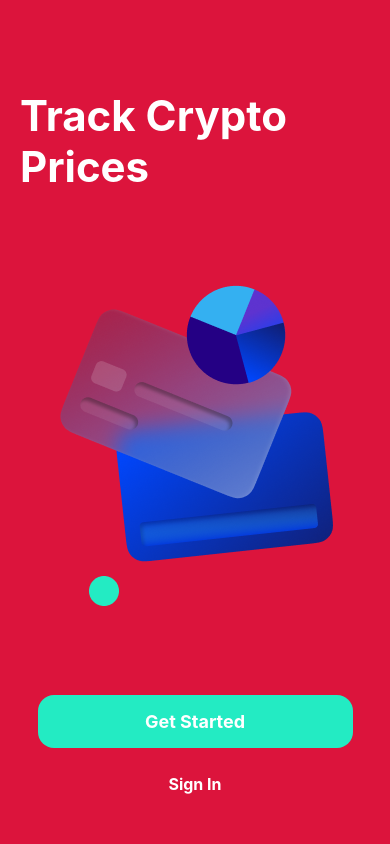
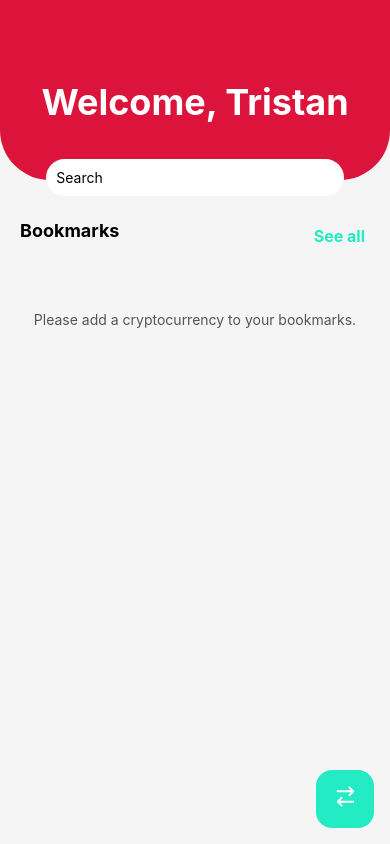
Before and after one commit to brunomztt/CriptoCompany, a React Native app: screen /HomeScreen in a window 390 px wide. Built offline with nearby package versions, Linux system fonts and the light colour scheme.

Commit message:
HomeScreen

```diff
--- a/App.tsx
+++ b/App.tsx
@@ -1,25 +1,60 @@
-import React from 'react';
+import React, { useEffect, useState } from 'react';
 import { NavigationContainer } from '@react-navigation/native';
 import { createStackNavigator } from '@react-navigation/stack';
+import AsyncStorage from '@react-native-async-storage/async-storage';
 import LoginScreen from './src/pages/LoginScreen';
 import PinScreen from './src/pages/PinScreen';
 import FirstAcess from './src/pages/FirstAcess';
 import SetAlertsScreen from './src/pages/SetAlertsScreen';
 import ManagePortifolioScreen from './src/pages/ManagePortifolioScreen';
 import StaySecureScreen from './src/pages/StaySecureScreen';
+import HomeScreen from './src/pages/HomeScreen';
+import CryptoScreen from './src/pages/CryptoScreen';
+import CryptoDetailsScreen from './src/pages/CryptoDetailsScreen';
 
 const Stack = createStackNavigator();
 
 const App = () => {
+  const [isFirstAccess, setIsFirstAccess] = useState<boolean | null>(null);
+
+  useEffect(() => {
+    const checkFirstAccess = async () => {
+      try {
+        const hasSeenFirstAccess = await AsyncStorage.getItem('hasSeenFirstAccess');
+        if (hasSeenFirstAccess === null) {
+          setIsFirstAccess(true);
+        } else {
+          setIsFirstAccess(false);
+        }
+      } catch (error) {
+        console.error('Erro ao verificar o primeiro acesso', error);
+      }
+    };
+
+    checkFirstAccess();
+  }, []);
+
+  const handleFirstAccessComplete = async () => {
+    await AsyncStorage.setItem('hasSeenFirstAccess', 'true');
+    setIsFirstAccess(false);
+  };
+
+  if (isFirstAccess === null) {
+    return null;
+  }
+
   return (
     <NavigationContainer>
-      <Stack.Navigator initialRouteName="FirstAcess" screenOptions={{ headerShown: false }}>
-        <Stack.Screen name="FirstAcess" component={FirstAcess} />
+      <Stack.Navigator initialRouteName={isFirstAccess ? "FirstAcess" : "LoginScreen"} screenOptions={{ headerShown: false }}>
+        <Stack.Screen name="FirstAcess" component={FirstAcess} initialParams={{ onComplete: handleFirstAccessComplete }} />
         <Stack.Screen name="SetAlertsScreen" component={SetAlertsScreen} />
-        <Stack.Screen name="ManagePortifolioScreen" component={ManagePortifolioScreen}/>
-        <Stack.Screen name="StaySecureScreen" component={StaySecureScreen}/>
+        <Stack.Screen name="ManagePortifolioScreen" component={ManagePortifolioScreen} />
+        <Stack.Screen name="StaySecureScreen" component={StaySecureScreen} />
         <Stack.Screen name="LoginScreen" component={LoginScreen} />
         <Stack.Screen name="PinScreen" component={PinScreen} />
+        <Stack.Screen name="HomeScreen" component={HomeScreen} />
+        <Stack.Screen name="CryptoScreen" component={CryptoScreen} />
+        <Stack.Screen name="CryptoDetailsScreen" component={CryptoDetailsScreen} options={{ title: 'Detalhes da Moeda' }} />
       </Stack.Navigator>
     </NavigationContainer>
   );
--- /dev/null
+++ b/src/pages/HomeScreen/index.tsx
@@ -0,0 +1,131 @@
+import React, { useEffect, useState } from 'react';
+import { View, Text, FlatList, Image, TouchableOpacity, TextInput, ActivityIndicator, Alert, RefreshControl } from 'react-native';
+import AsyncStorage from '@react-native-async-storage/async-storage';
+import styles from './style';
+import defaultstyles from '../../global/defaultstyle';
+import { SvgXml } from 'react-native-svg';
+
+const HomeScreen = ({ navigation }: { navigation: any }) => {
+  const [favoriteCryptos, setFavoriteCryptos] = useState<any[]>([]);
+  const [loading, setLoading] = useState(true);
+  const [refreshing, setRefreshing] = useState(false);
+  const ArrowTransferSvg = `
+  <svg width="31" height="31" viewBox="0 0 31 31" fill="none" xmlns="http://www.w3.org/2000/svg">
+  <path fill-rule="evenodd" clip-rule="evenodd" d="M23.935 11.0182C24.3133 10.6399 24.3133 10.0265 23.935 9.64816L20.06 5.77316C19.6817 5.39484 19.0683 5.39484 18.69 5.77316C18.3117 6.15148 18.3117 6.76486 18.69 7.14318L20.9112 9.36442L7.75 9.36442C7.21498 9.36442 6.78125 9.79815 6.78125 10.3332C6.78125 10.8682 7.21498 11.3019 7.75 11.3019L20.9112 11.3019L18.69 13.5232C18.3117 13.9015 18.3117 14.5149 18.69 14.8932C19.0683 15.2715 19.6817 15.2715 20.06 14.8932L23.935 11.0182ZM7.06499 19.9815C6.68667 20.3598 6.68667 20.9732 7.06499 21.3515L10.94 25.2265C11.3183 25.6048 11.9317 25.6048 12.31 25.2265C12.6883 24.8482 12.6883 24.2348 12.31 23.8565L10.0888 21.6353L23.25 21.6353C23.785 21.6353 24.2188 21.2015 24.2188 20.6665C24.2188 20.1315 23.785 19.6978 23.25 19.6978H10.0888L12.31 17.4765C12.6883 17.0982 12.6883 16.4848 12.31 16.1065C11.9317 15.7282 11.3183 15.7282 10.94 16.1065L7.06499 19.9815Z" fill="white"/>
+  </svg>
+  `;
+
+  useEffect(() => {
+    fetchFavoriteCryptos();
+  }, []);
+
+  const fetchFavoriteCryptos = async () => {
+    try {
+      setLoading(true);
+      const favorites = await AsyncStorage.getItem('favorites');
+      if (favorites) {
+        const favoriteIds = JSON.parse(favorites);
+
+        if (favoriteIds.length > 0) {
+          const response = await fetch(
+            `https://api.coingecko.com/api/v3/coins/markets?vs_currency=brl&ids=${favoriteIds.join(
+              ','
+            )}`
+          );
+          const data = await response.json();
+
+          const formattedData = data.map((item: any) => ({
+            id: item.id,
+            name: item.name,
+            price: item.current_price,
+            iconUrl: item.image,
+          }));
+
+          setFavoriteCryptos(formattedData);
+        }
+      }
+    } catch (error) {
+      console.error('Erro ao buscar moedas favoritas:', error);
+      Alert.alert('Erro', 'Não foi possível carregar suas moedas favoritas.');
+    } finally {
+      setLoading(false);
+      setRefreshing(false);
+    }
+  };
+
+  const onRefresh = () => {
+    setRefreshing(true);
+    fetchFavoriteCryptos();
+  };
+
+  const renderFavoriteItem = ({ item }: { item: any }) => {
+    return (
+      <TouchableOpacity
+        style={styles.cryptoItem}
+        onPress={() =>
+          navigation.navigate('CryptoDetailsScreen', {
+            cryptoId: item.id,
+            cryptoName: item.name,
+            cryptoIcon: item.iconUrl,
+            cryptoPrice: item.price,
+          })
+        }
+      >
+        <View style={styles.cryptoRow}>
+          <Image source={{ uri: item.iconUrl }} style={styles.cryptoIcon} />
+          <Text style={styles.cryptoName}>{item.name}</Text>
+        </View>
+        <Text style={styles.cryptoPrice}>≈ R$ {item.price.toLocaleString('pt-BR', { minimumFractionDigits: 2, maximumFractionDigits: 2 })}</Text>
+        </TouchableOpacity>
+    );
+  };
+
+  return (
+    <View style={styles.container}>
+      <View style={styles.header}>
+        <Text style={styles.welcomeText}>Welcome, Tristan</Text>
+        <TextInput
+          placeholder="Search"
+          style={styles.searchBar}
+        />
+      </View>
+      <View style={styles.containerbookmarks}>
+        <Text style={styles.bookmarksTitle}>Bookmarks</Text>
+        <TouchableOpacity
+          style={styles.viewAllButton}
+          onPress={() => navigation.navigate('CryptoScreen')}
+        >
+          <Text style={styles.viewAllButtonText}>See all</Text>
+        </TouchableOpacity>
+      </View>
+      {loading ? (
+        <ActivityIndicator size="large" color="#6200EE" style={styles.loading} />
+      ) : favoriteCryptos.length > 0 ? (
+        <FlatList
+          data={favoriteCryptos}
+          keyExtractor={(item) => item.id}
+          renderItem={renderFavoriteItem}
+          contentContainerStyle={styles.cryptoList}
+          refreshControl={
+            <RefreshControl
+              refreshing={refreshing}
+              onRefresh={onRefresh}
+              colors={['#23EBC3']}
+            />
+          }
+        />
+      ) : (
+        <View style={styles.noFavorites}>
+          <Text style={styles.noFavoritesText}>
+            Please add a cryptocurrency to your bookmarks.
+          </Text>
+        </View>
+      )}
+      <TouchableOpacity style={defaultstyles.button}>
+        <Text style={defaultstyles.buttonText}><SvgXml xml={ArrowTransferSvg} width="31" height="31" /></Text>
+      </TouchableOpacity>
+    </View>
+  );
+};
+
+export default HomeScreen;
--- /dev/null
+++ b/src/pages/HomeScreen/style.ts
@@ -0,0 +1,98 @@
+import { StyleSheet } from 'react-native';
+
+const styles = StyleSheet.create({
+  container: {
+    flex: 1,
+    backgroundColor: '#F5F5F5',
+  },
+  header: {
+    backgroundColor: '#DC143C',
+    padding: 20,
+    paddingTop: 40,
+    height: 180,
+    borderBottomRightRadius: 50,
+    borderBottomLeftRadius: 50,
+    alignItems: 'center',
+  },
+  welcomeText: {
+    marginTop: 40,
+    fontSize: 36,
+    color: '#FFF',
+    fontWeight: 'bold',
+  },
+  searchBar: {
+    marginTop: 35,
+    height: 40,
+    borderColor: 'black',
+    width: '85%',
+    backgroundColor: '#FFF',
+    borderRadius: 20,
+    padding: 10,
+  },
+  containerbookmarks: {
+    flexDirection: 'row',
+    justifyContent: 'space-between',
+    alignItems: 'center',
+    marginTop: 20,
+  },
+  bookmarksTitle: {
+    marginVertical: 20,
+    marginLeft: 20,
+    fontSize: 18,
+    fontWeight: 'bold',
+  },
+  cryptoList: {
+    paddingHorizontal: 20,
+  },
+  cryptoItem: {
+    flexDirection: 'row',
+    justifyContent: 'space-between',
+    alignItems: 'center',
+    backgroundColor: '#FFF',
+    borderRadius: 10,
+    padding: 15,
+    marginBottom: 10,
+  },
+  cryptoRow: {
+    flexDirection: 'row',
+    alignItems: 'center',
+  },
+  cryptoIcon: {
+    width: 40,
+    height: 40,
+    marginRight: 10,
+  },
+  cryptoName: {
+    fontSize: 16,
+    fontWeight: 'bold',
+  },
+  cryptoPrice: {
+    fontSize: 16,
+    color: '#555',
+  },
+  noFavorites: {
+    alignItems: 'center',
+    marginTop: 50,
+  },
+  noFavoritesText: {
+    color: '#555',
+  },
+  viewAllButton: {
+    alignSelf: 'center',
+    marginTop: 10,
+    padding: 10,
+  },
+  viewAllButtonText: {
+    fontSize: 16,
+    marginRight: 15,
+    color: '#23EBC3',
+    fontWeight: 'bold',
+  },
+  loading: {
+    marginTop: 50,
+    alignSelf: 'center',
+  },
+
+});
+
+export default styles;
```
